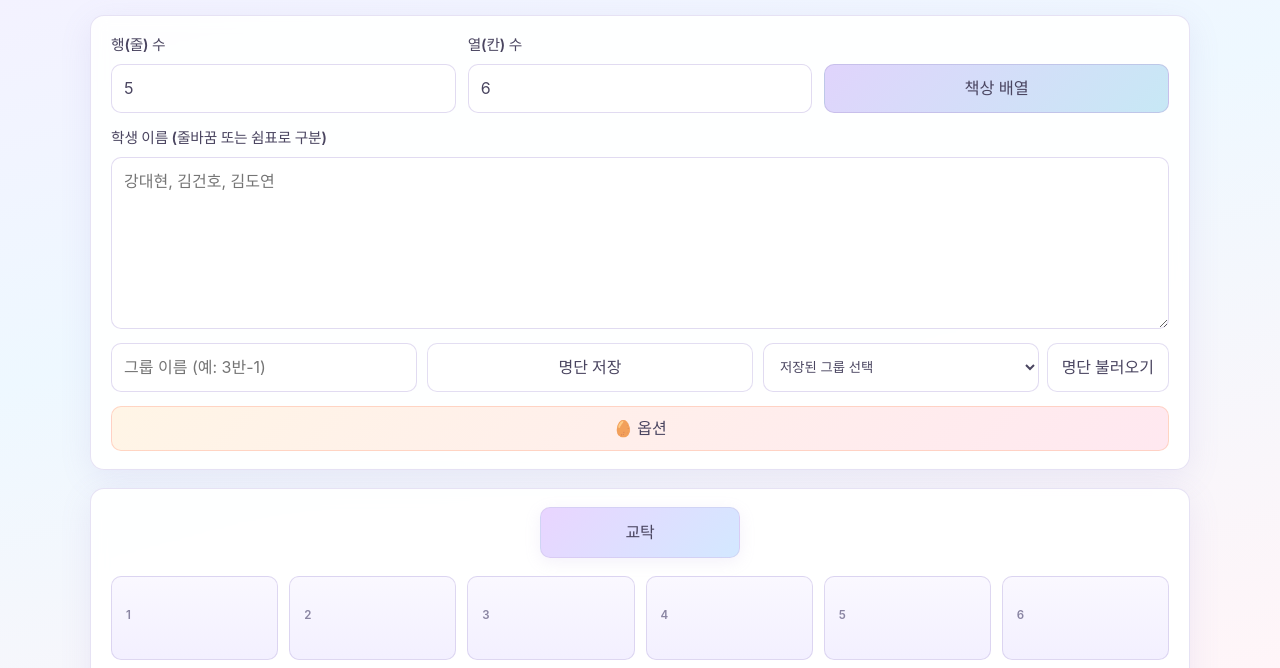
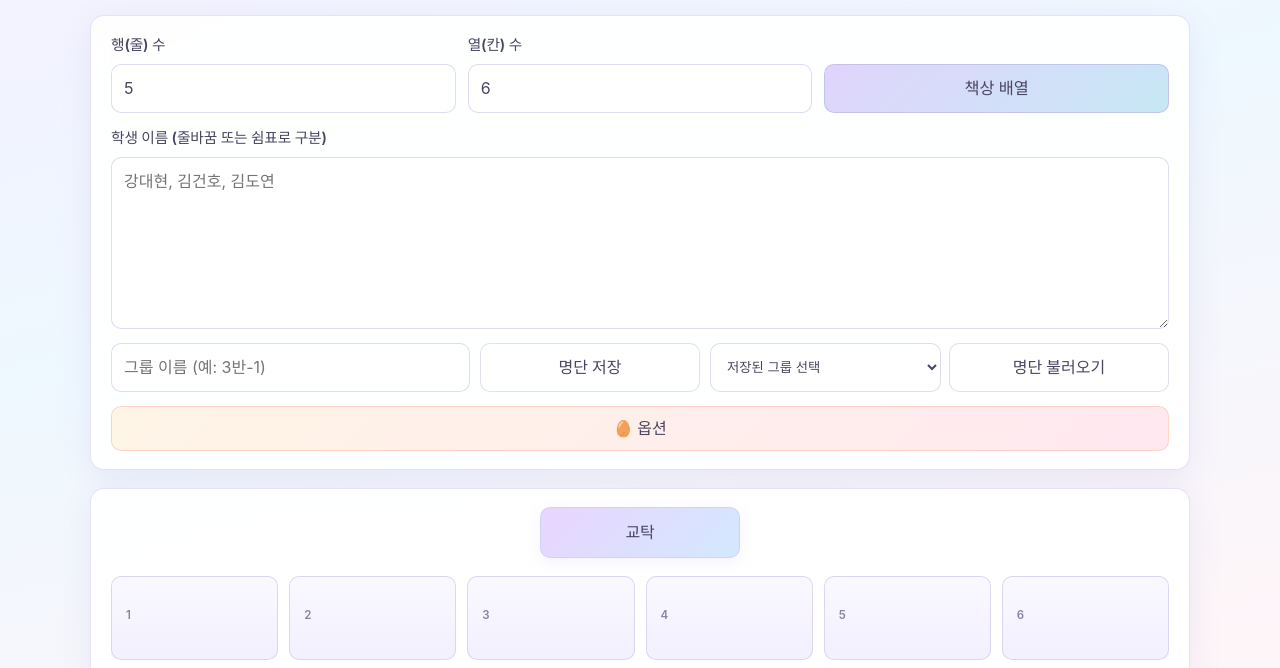
Before and after one commit to yu-gyeong2/seat123, a website built with Vite: page index.html in a window 1280 px wide. Shown: the part 127-795 px from the top of the page. Built offline with nearby package versions, Linux system fonts and the light colour scheme; a web font is replaced by a local one.

Commit message:
Add advanced seating controls and export functionality
- Integrated XLSX library for Excel export of seating arrangements.
- Added advanced controls for student seating management, including pre-assignments and separation of student pairs.
- Updated UI elements for better usability, including new button styles and layout adjustments.
- Enhanced state management to include pre-assignment data in local storage.
- Improved overall styling for consistency and clarity in the user interface.

```diff
--- a/src/main.js
+++ b/src/main.js
@@ -56,26 +56,6 @@ app.innerHTML = `
           🥚 옵션
         </button>
       </div>
-    </section>
-
-    <section class="panel">
-      <div class="teacher">교탁</div>
-      <div id="seat-grid" class="seat-grid"></div>
-      <div class="seat-actions">
-        <label class="effect-toggle-label" for="effect-toggle">
-          <input id="effect-toggle" type="checkbox" />
-          효과 켜기
-        </label>
-        <div class="seat-actions-row">
-          <button id="auto-assign" class="primary seat-primary" type="button">자리 배치 start</button>
-          <button id="seat-reset-display" type="button" class="seat-reset-btn">초기화</button>
-        </div>
-      </div>
-    </section>
-
-    <div id="countdown-overlay" class="countdown-overlay" aria-hidden="true">
-      <div id="countdown-number" class="countdown-number">5</div>
-    </div>
 
       <div id="advanced-controls" class="advanced-controls">
         <section class="panel legend">
@@ -105,6 +85,26 @@ app.innerHTML = `
           <p class="secret-title">사전 배치 현황</p>
           <div id="preassigned-list" class="preassigned-list"></div>
         </div>
+      </div>
+    </section>
+
+    <section class="panel">
+      <div class="teacher">교탁</div>
+      <div id="seat-grid" class="seat-grid"></div>
+      <div class="seat-actions">
+        <label class="effect-toggle-label" for="effect-toggle">
+          <input id="effect-toggle" type="checkbox" />
+          효과 켜기
+        </label>
+        <div class="seat-actions-row">
+          <button id="auto-assign" class="primary seat-primary" type="button">자리 배치 start</button>
+          <button id="seat-reset-display" type="button" class="seat-reset-btn">초기화</button>
+        </div>
+      </div>
+    </section>
+
+    <div id="countdown-overlay" class="countdown-overlay" aria-hidden="true">
+      <div id="countdown-number" class="countdown-number">5</div>
     </div>
   </main>
 `
@@ -674,8 +674,14 @@ rowsInput.addEventListener('keydown', (e) => {
 colsInput.addEventListener('keydown', (e) => {
   if (e.key === 'Enter') buildSeatMap()
 })
-secretToggleBtn.addEventListener('click', () => {
+secretToggleBtn?.addEventListener('click', () => {
+  if (!advancedControlsEl) return
   advancedControlsEl.classList.toggle('show')
+  if (advancedControlsEl.classList.contains('show')) {
+    requestAnimationFrame(() => {
+      advancedControlsEl.scrollIntoView({ behavior: 'smooth', block: 'nearest' })
+    })
+  }
 })
 clearPreassignmentsBtn.addEventListener('click', () => {
   const seatIdsToClear = Array.from(state.preAssignments.keys())
--- a/src/style.css
+++ b/src/style.css
@@ -192,9 +192,23 @@ textarea {
 }
 
 .row-actions button {
-  flex: 1 1 200px;
   background: rgba(255, 255, 255, 0.9);
   border-color: rgba(200, 190, 230, 0.5);
+}
+
+/* 명단 저장 / 명단 불러오기 동일 크기 (저장 버튼 기준 너비) */
+.row-actions #save-students,
+.row-actions-load #load-students {
+  flex: 0 0 220px;
+  width: 220px;
+  max-width: 100%;
+  min-height: 47px;
+  padding: 11px 14px;
+  box-sizing: border-box;
+  white-space: nowrap;
+  display: inline-flex;
+  align-items: center;
+  justify-content: center;
 }
 
 .row-actions input {
@@ -216,10 +230,6 @@ textarea {
   min-width: 140px;
 }
 
-.row-actions-load button {
-  flex: 0 0 auto;
-  white-space: nowrap;
-}
 
 .secret-toggle {
   display: flex;
@@ -248,6 +258,8 @@ textarea {
 
 .advanced-controls.show {
   display: block;
+  margin-top: 4px;
+  width: 100%;
 }
 
 .secret-title {
```
Lines whose indentation alone changed are shown as unchanged.
